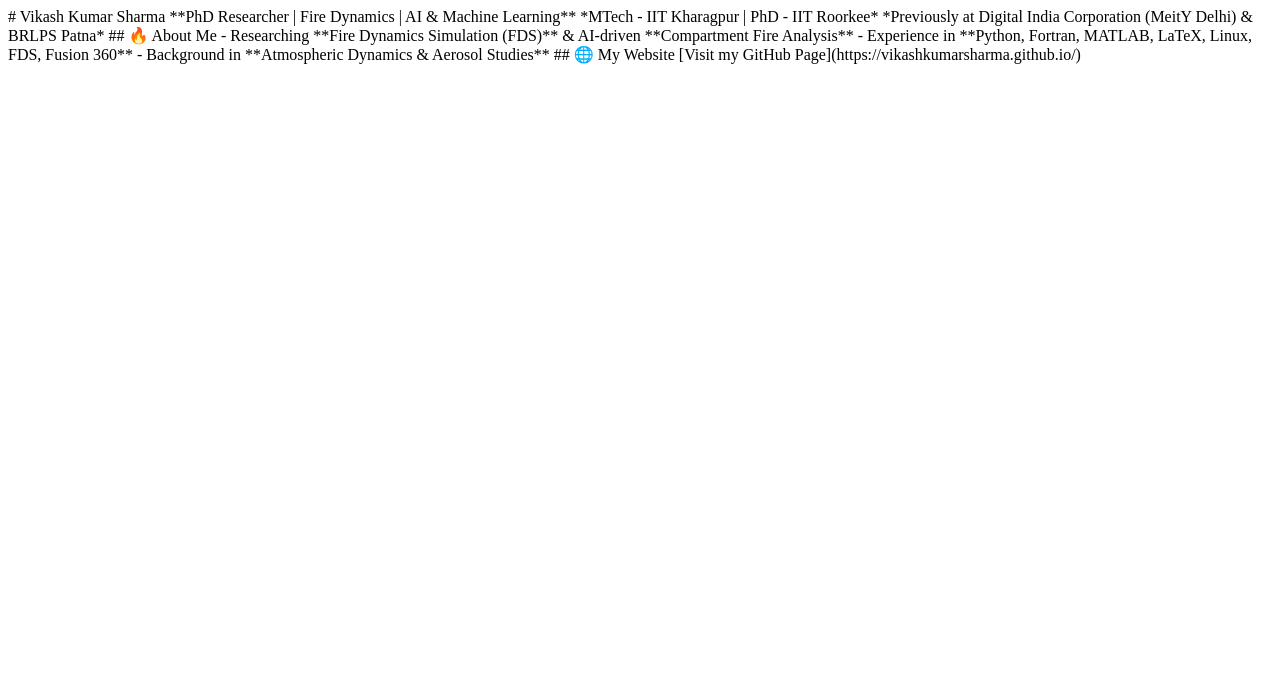
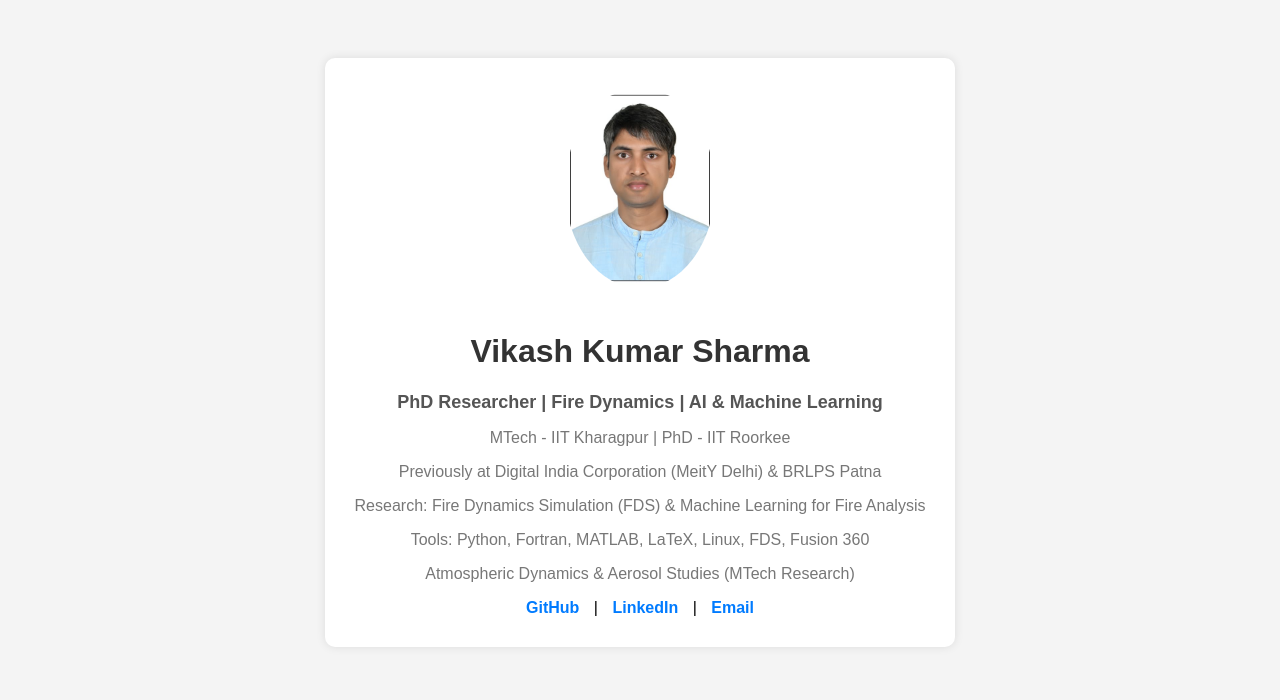
Before and after one commit to vik91iitr/vikashkumarsharma.github.io, a plain HTML site: page index.html in a window 1280 px wide. Drawn offline with Linux system fonts and the light colour scheme.

Commit message:
Update index.html

```diff
--- a/index.html
+++ b/index.html
@@ -1,13 +1,27 @@
-# Vikash Kumar Sharma
+<!DOCTYPE html>
+<html lang="en">
+<head>
+    <meta charset="UTF-8">
+    <meta name="viewport" content="width=device-width, initial-scale=1.0">
+    <title>Vikash Kumar Sharma</title>
+    <link rel="stylesheet" href="style.css">
+</head>
+<body>
+    <div class="container">
+        <img src="images/profile.jpg" alt="Vikash Kumar Sharma" class="profile-pic">
+        <h1>Vikash Kumar Sharma</h1>
+        <h2>PhD Researcher | Fire Dynamics | AI & Machine Learning</h2>
+        <p>MTech - IIT Kharagpur | PhD - IIT Roorkee</p>
+        <p>Previously at Digital India Corporation (MeitY Delhi) & BRLPS Patna</p>
+        <p>Research: Fire Dynamics Simulation (FDS) & Machine Learning for Fire Analysis</p>
+        <p>Tools: Python, Fortran, MATLAB, LaTeX, Linux, FDS, Fusion 360</p>
+        <p>Atmospheric Dynamics & Aerosol Studies (MTech Research)</p>
 
-**PhD Researcher | Fire Dynamics | AI & Machine Learning**
-*MTech - IIT Kharagpur | PhD - IIT Roorkee*
-*Previously at Digital India Corporation (MeitY Delhi) & BRLPS Patna*
-
-## 🔥 About Me
-- Researching **Fire Dynamics Simulation (FDS)** & AI-driven **Compartment Fire Analysis**
-- Experience in **Python, Fortran, MATLAB, LaTeX, Linux, FDS, Fusion 360**
-- Background in **Atmospheric Dynamics & Aerosol Studies**
-
-## 🌐 My Website
-[Visit my GitHub Page](https://vikashkumarsharma.github.io/)
+        <div class="social-links">
+            <a href="https://github.com/your-username" target="_blank">GitHub</a> |
+            <a href="https://www.linkedin.com/in/your-profile" target="_blank">LinkedIn</a> |
+            <a href="mailto:your-email@example.com">Email</a>
+        </div>
+    </div>
+</body>
+</html>
```
